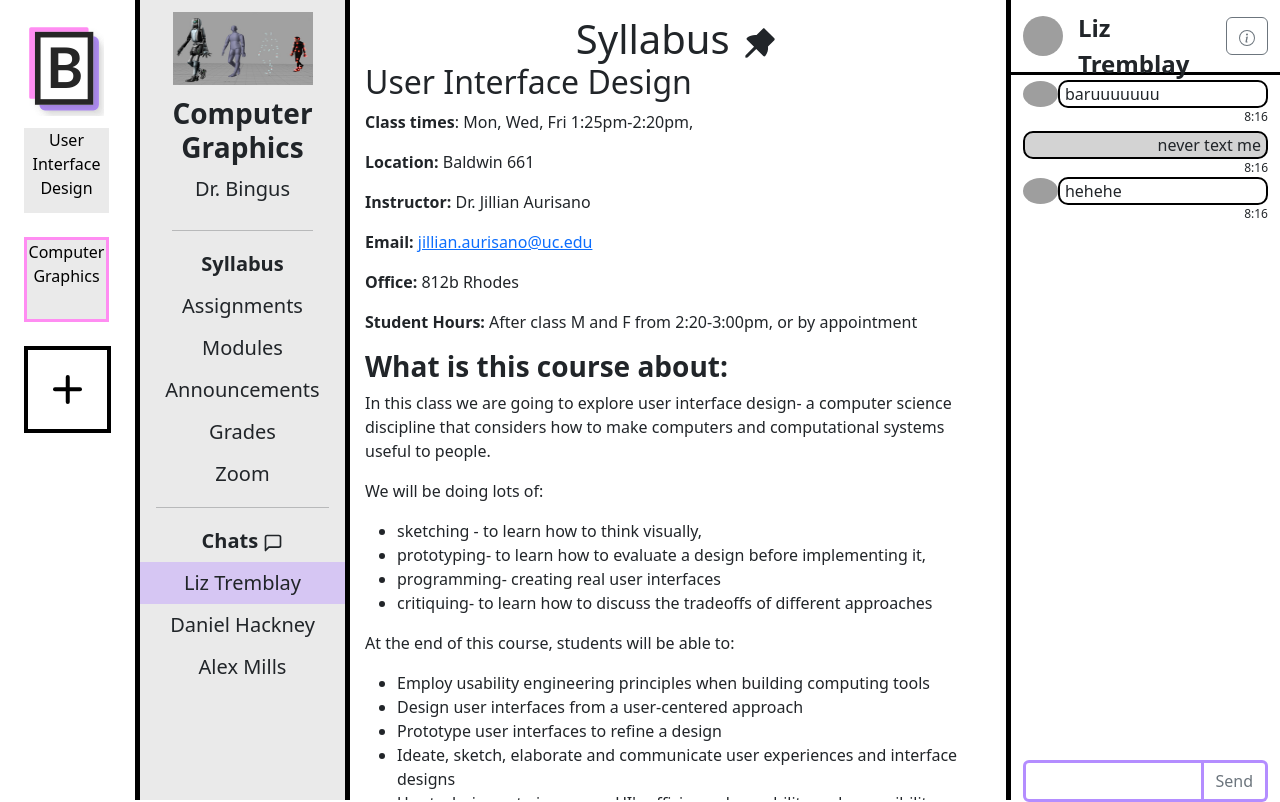
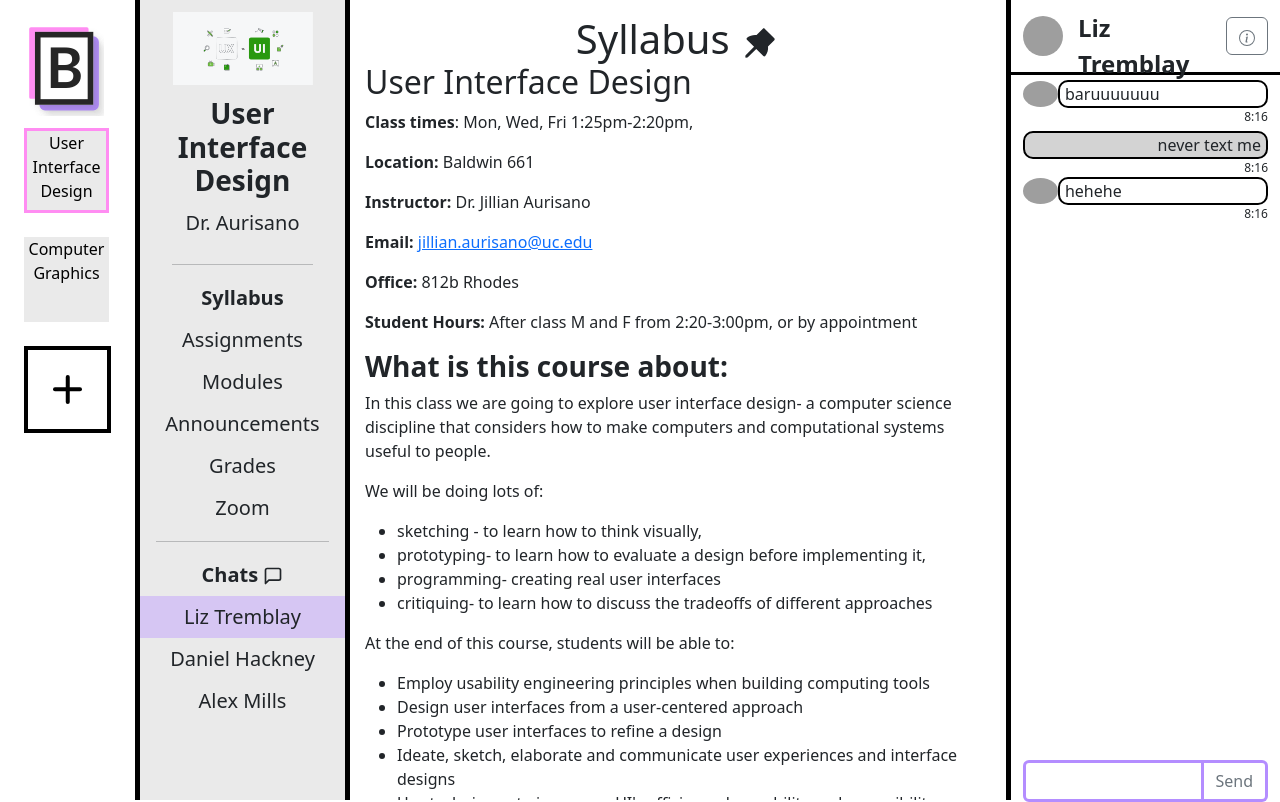
Before and after one commit to corncob567/AlternaCanvas, a React (Create React App) app: page /ui/syllabus in a window 1280 px wide. Built offline with nearby package versions, Linux system fonts and the light colour scheme; grey boxes are pictures that could not be loaded; a web font is replaced by a local one.

Commit message:
Changing start course state. Adding missing chat timestamp.

```diff
--- a/src/App.jsx
+++ b/src/App.jsx
@@ -5,7 +5,7 @@ import CourseSelector from "./components/navigation/CourseSelector";
 import ChatWindow from "./components/chat/ChatWindow";
 
 function App() {
-  const [activeCourse, setActiveCourse] = useState("compg");
+  const [activeCourse, setActiveCourse] = useState("ui");
   const [courseInfo, setCourseInfo] = useState({
     compg: {
       courseName: "Computer Graphics",
@@ -109,7 +109,7 @@ function App() {
       "alex": {"data": [{"content":"BARU WAKE UP!!", "author": "alex", 'time': Date.now()}, {"content":"LEAVE ME ALONEEEEE", "author": "baru", 'time': Date.now()}]},
     },
     "liz": {
-      "baru": {"data": [{"content":"baruuuuuuu", "author": "liz", 'time': Date.now()}, {"content":"never text me", "author": "baru"}, {"content":"hehehe", "author": "liz", 'time': Date.now()}]},
+      "baru": {"data": [{"content":"baruuuuuuu", "author": "liz", 'time': Date.now()}, {"content":"never text me", "author": "baru", 'time': Date.now()}, {"content":"hehehe", "author": "liz", 'time': Date.now()}]},
       "daniel": {"data": [{"content":"omw to the library now", "author": "liz", 'time': Date.now()}, {"content":"Are you at Langsam?", "author": "daniel", 'time': Date.now()}, {"content":"Yeah just got there", "author": "liz", 'time': Date.now()}]},
       "alex": {"data": [{"content":"hey lizzo", "author": "alex", 'time': Date.now()}, {"content":"whats goin on chungus", "author": "liz", 'time': Date.now()}, {"content":"are you slaying per usual", "author": "liz", 'time': Date.now()}, {"content":"you know it", "author": "alex", 'time': Date.now()}]},
     },
```
